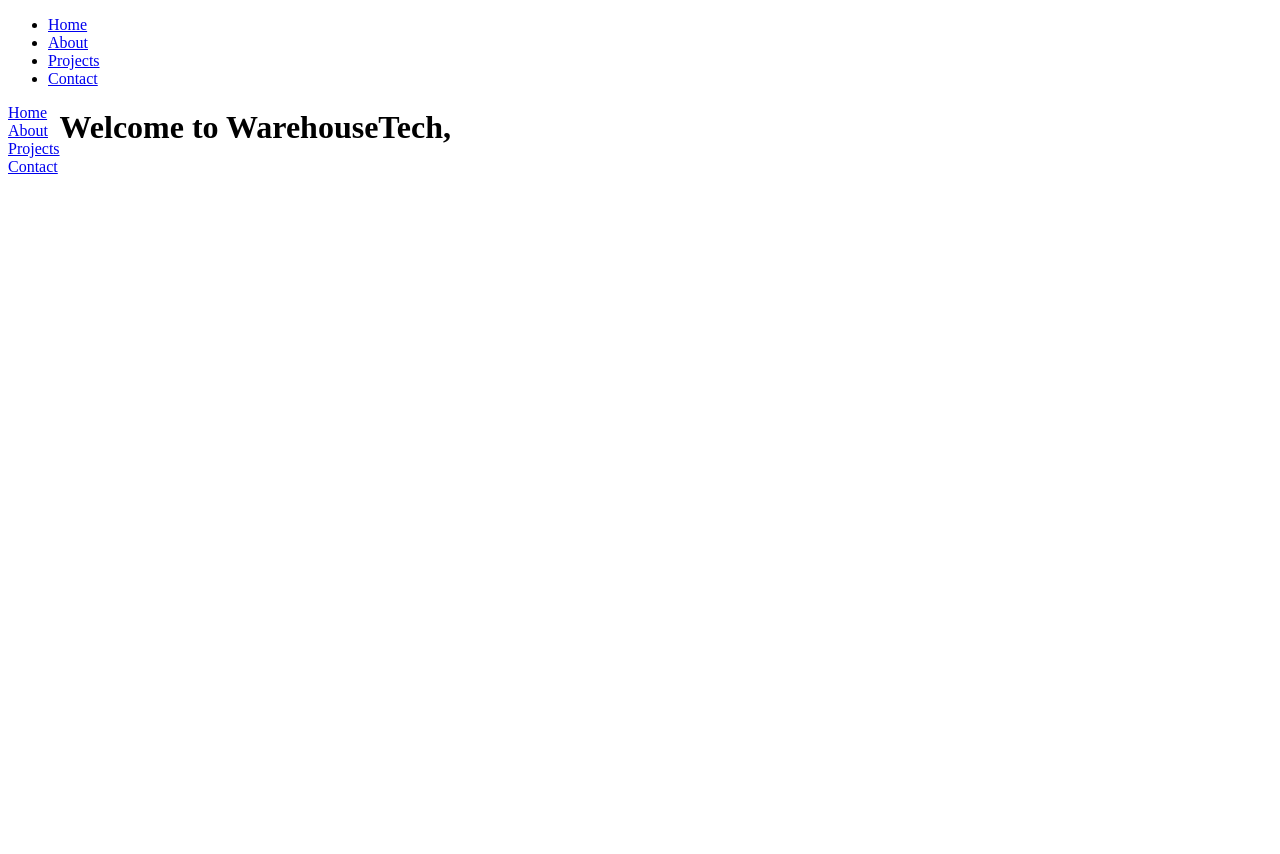
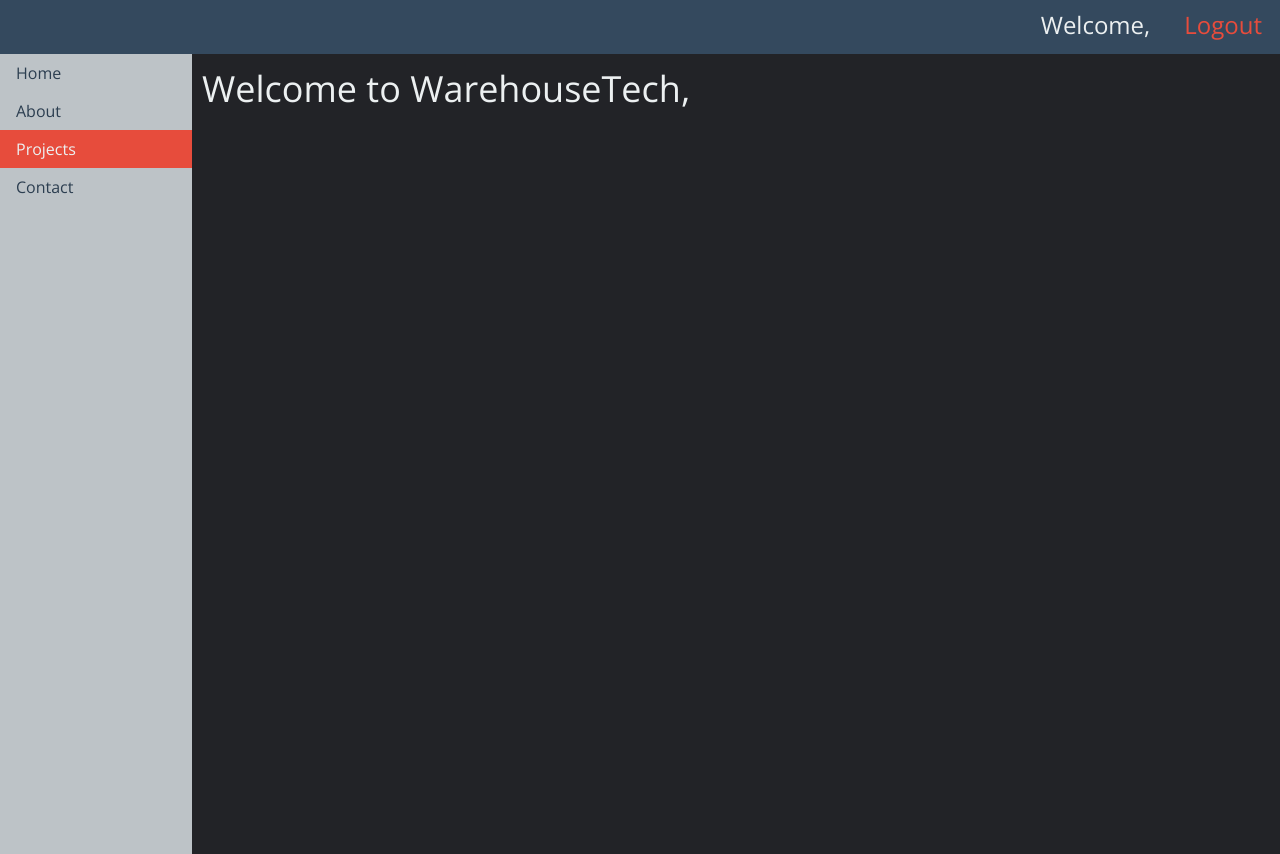
Before and after one commit to kyputer/RPIHacks16, a Django app: page / in a window 1280 px wide. Before the commit the page ends 174 px from the top, so only its background shows below. Run offline with Django 3.2, Linux system fonts and the light colour scheme; a user stored in the database is signed in.

Commit message:
Edited the dashboard

```diff
--- a/warehouse/templates/html/base.html
+++ b/warehouse/templates/html/base.html
@@ -2,6 +2,7 @@
 <html lang="en">
     <head>
         <meta charset="utf-8" />
+        <link rel="stylesheet" type="text/css" href="/static/style.css"/>
         <title>WarehouseTech</title>
     </head>
 
--- a/warehouse/templates/html/index.html
+++ b/warehouse/templates/html/index.html
@@ -2,18 +2,16 @@
 
 {% block content %}
 	<ul class="navbar navy">
-		<li><a href="#" class="grey-hover">Home</a></li>
-		<li><a href="#" class="grey-hover">About</a></li>
-		<li><a href="#" class="grey-active grey-hover">Projects</a></li>
-		<li><a href="#" class="grey-hover">Contact</a></li>
+		<li style=" float: right; padding-right: 10px;"><a href="/logout" class="text-red" style="text-decoration: none;">Logout</a></li>
+		<li style=" float: right; padding-right: 10px;"><h2>Welcome, {{ name }}</h2></li>
 	</ul>
-	<ul class="sidebar navy" style="float: left; padding: 0; margin: 0;">
-		<li><a href="#" class="grey-hover">Home</a></li>
-	  	<li><a href="#" class="grey-hover">About</a></li>
-	  	<li><a href="#" class="grey-active grey-hover">Projects</a></li>
-	  	<li><a href="#" class="grey-hover">Contact</a></li>
+	<ul class="sidebar dark-white" style="float: left; margin-right: 10px;">
+		<li><a href="#" class="red-hover">Home</a></li>
+	  	<li><a href="#" class="red-hover">About</a></li>
+	  	<li><a href="#" class="red-active dark-red-hover">Projects</a></li>
+	  	<li><a href="#" class="red-hover">Contact</a></li>
 	</ul>
 	<div style="padding-left: 10px;">
-    	<h1>Welcome to WarehouseTech, {{ name }}</h1>
+    	<h1 class="text-white">Welcome to WarehouseTech, {{ name }}</h1>
    	</div>
 {% endblock %}
--- a/warehouse/whtech/static/style.css
+++ b/warehouse/whtech/static/style.css
@@ -144,7 +144,7 @@
 }
 
 body {
-	background-color: #121317;
+	background-color: #222327;
 	font-family: 'Open Sans';
 	font-weight: 200;
 	overflow: initial;
@@ -362,8 +362,19 @@
 	padding: 8px 8px 8px 16px;
 	text-decoration: none;
 }
+.sidebar li h2, .navbar li h2 {
+	display: block;
+	margin: 0;
+	padding: 8px 8px 8px 16px;
+	text-decoration: none;
+}
 
 .navbar li a {
+	height: 54px;
+	font-size: 24px;
+}
+
+.navbar li h2 {
 	height: 54px;
 	font-size: 24px;
 }
```
Also changed, not shown: warehouse/db.sqlite3, 2 other files.
